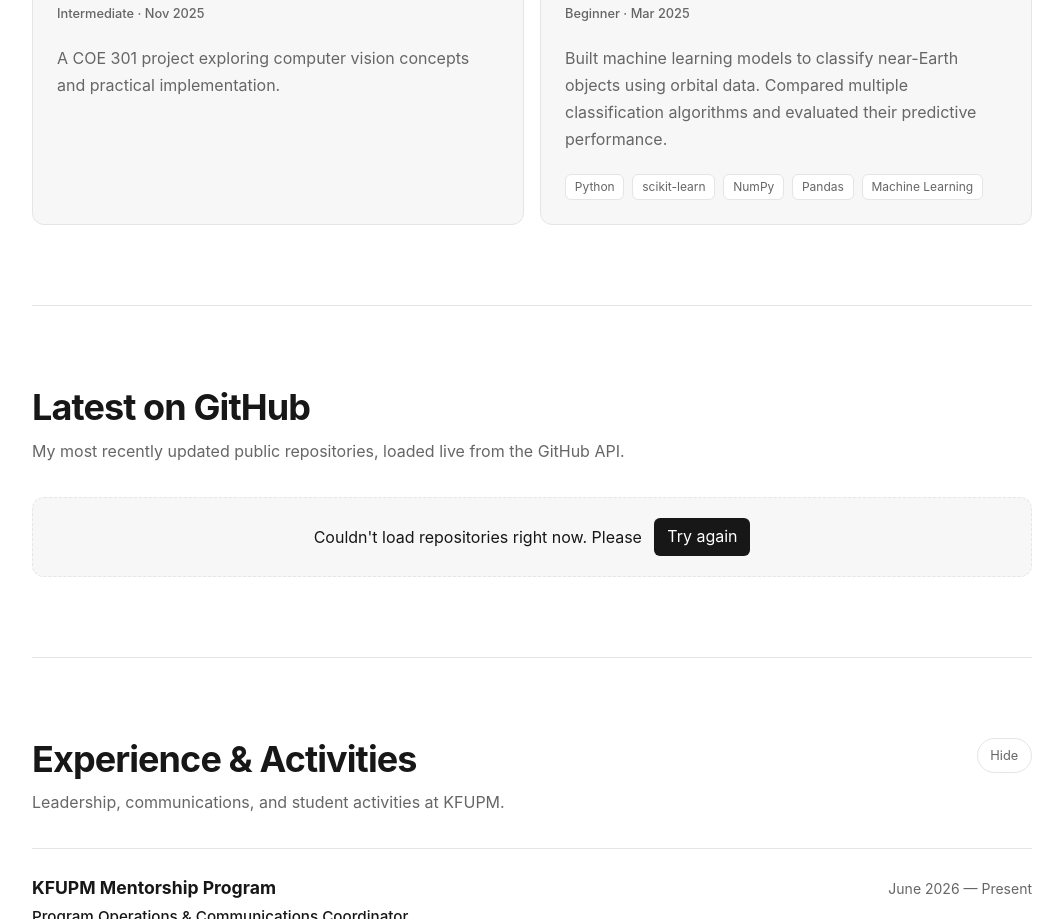
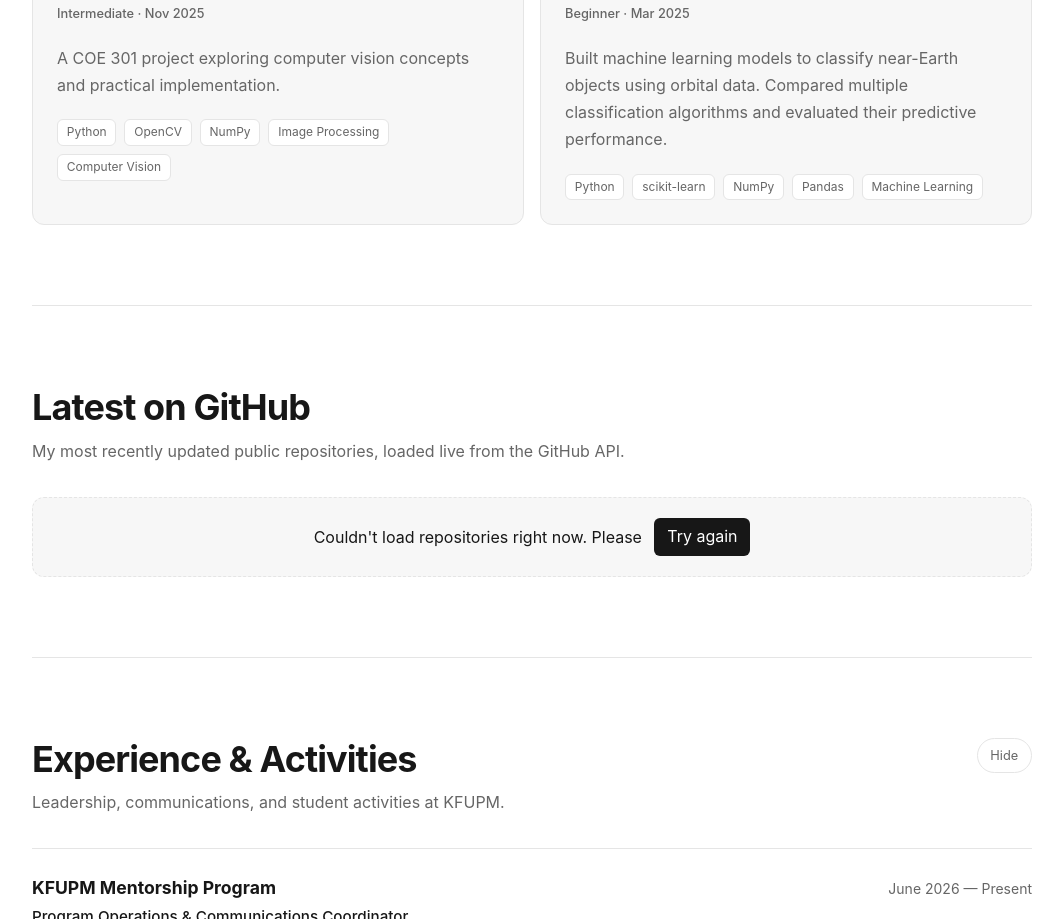
Before and after one commit to Abdulaziz20245/202456880-AbdulazizSaleh-assignment3, a plain HTML site: page index.html in a window 1280 px wide. Shown: the part 2081-3000 px from the top of the page, without its empty margins (108-1171 px from the left). Drawn offline with Linux system fonts and the light colour scheme; no server answers.

Commit message:
Add technology tags to the CVU project card
Assisted-by: Claude Code (Claude Opus 5.5)
Co-Authored-By: Claude Opus 5.5 <noreply@anthropic.com>
Claude-Session: https://claude.ai/code/session_015QaHxUzUS7mYGKLJYwoW9y

```diff
--- a/index.html
+++ b/index.html
@@ -250,6 +250,14 @@
               A COE 301 project exploring computer vision concepts and practical
               implementation.
             </p>
+
+            <ul class="tag-list" aria-label="Technologies used">
+              <li>Python</li>
+              <li>OpenCV</li>
+              <li>NumPy</li>
+              <li>Image Processing</li>
+              <li>Computer Vision</li>
+            </ul>
           </article>
 
           <article
```
